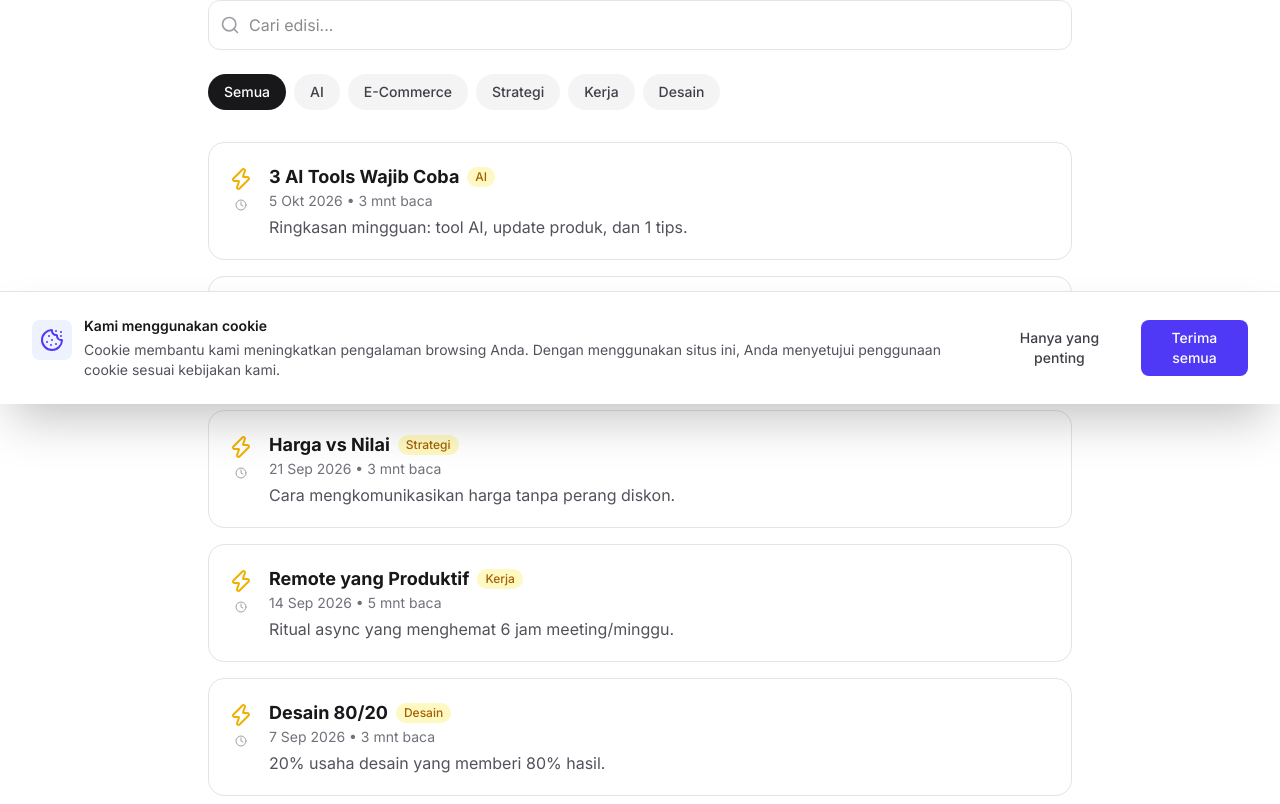
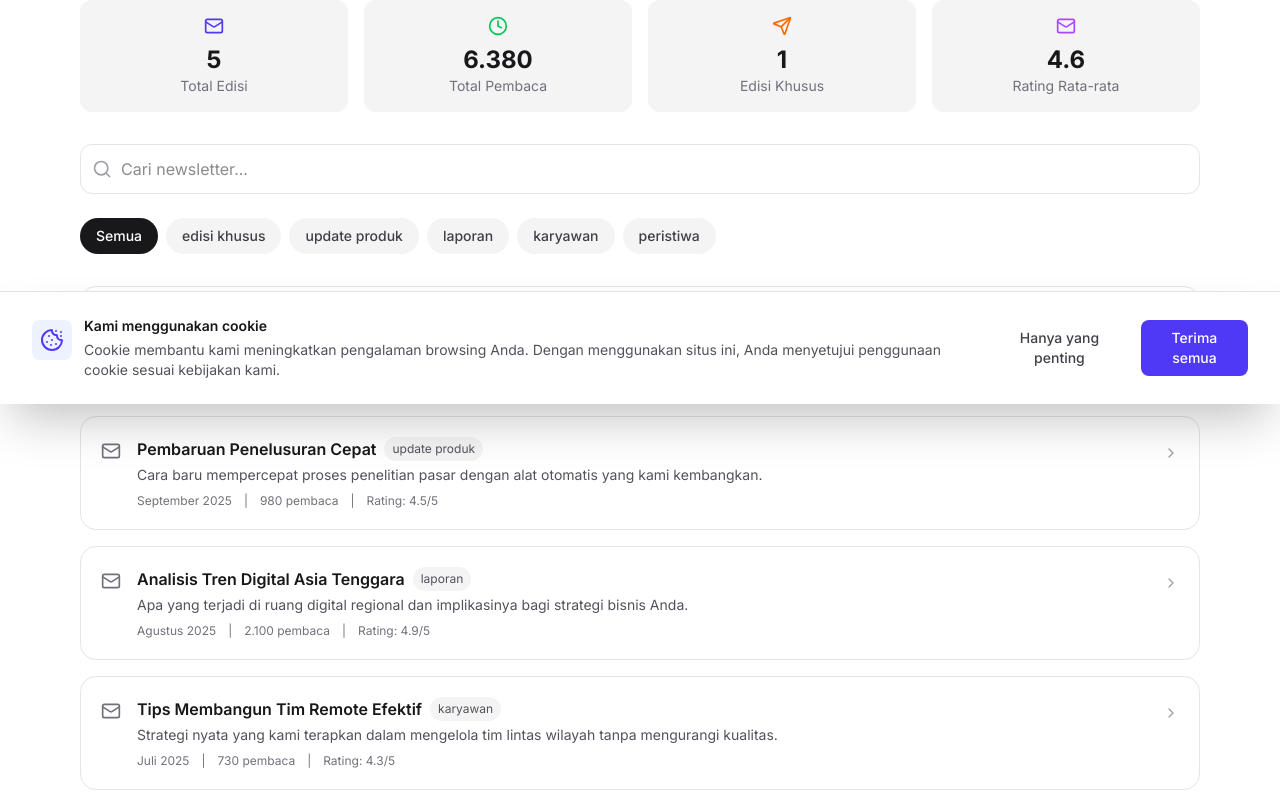
Before and after one commit to aryaapriawann-dev/XNXNV, a Next.js app: page /newsletter/digest in a window 1280 px wide. Shown: the part 396-1200 px from the top of the page. Built offline with nearby package versions, Linux system fonts and the light colour scheme.

Commit message:
feat(newsletter): add digest page with edition list and stats

```diff
--- a/src/app/newsletter/digest/page.tsx
+++ b/src/app/newsletter/digest/page.tsx
@@ -1,80 +1,186 @@
 "use client";
 import { useMemo, useState } from "react";
 import Link from "next/link";
-import { Search, Zap, ChevronRight, Clock, Bookmark, Share2 } from "lucide-react";
+import { Search, Mail, ChevronRight, Clock, Send } from "lucide-react";
 
-const EDISI = [
-  { id: "1", judul: "3 AI Tools Wajib Coba", tanggal: "5 Okt 2026", baca: "3 mnt", ringkasan: "Ringkasan mingguan: tool AI, update produk, dan 1 tips.", tag: "AI" },
-  { id: "2", judul: "Kenapa Checkout Gagal?", tanggal: "28 Sep 2026", baca: "4 mnt", ringkasan: "Data 1.000 transaksi dan cara memperbaikinya.", tag: "E-Commerce" },
-  { id: "3", judul: "Harga vs Nilai", tanggal: "21 Sep 2026", baca: "3 mnt", ringkasan: "Cara mengkomunikasikan harga tanpa perang diskon.", tag: "Strategi" },
-  { id: "4", judul: "Remote yang Produktif", tanggal: "14 Sep 2026", baca: "5 mnt", ringkasan: "Ritual async yang menghemat 6 jam meeting/minggu.", tag: "Kerja" },
-  { id: "5", judul: "Desain 80/20", tanggal: "7 Sep 2026", baca: "3 mnt", ringkasan: "20% usaha desain yang memberi 80% hasil.", tag: "Desain" },
+const EDITIONS = [
+  {
+    id: "1",
+    subject: "Panduan Keamanan Siber untuk UMKM",
+    excerpt: "Tips praktis melindungi bisnis Anda dari ancaman siber yang umum di tahun 2025.",
+    tag: "edisi khusus",
+    reads: 1420,
+    date: "Oktober 2025",
+    rating: 4.7,
+  },
+  {
+    id: "2",
+    subject: "Pembaruan Penelusuran Cepat",
+    excerpt: "Cara baru mempercepat proses penelitian pasar dengan alat otomatis yang kami kembangkan.",
+    tag: "update produk",
+    reads: 980,
+    date: "September 2025",
+    rating: 4.5,
+  },
+  {
+    id: "3",
+    subject: "Analisis Tren Digital Asia Tenggara",
+    excerpt: "Apa yang terjadi di ruang digital regional dan implikasinya bagi strategi bisnis Anda.",
+    tag: "laporan",
+    reads: 2100,
+    date: "Agustus 2025",
+    rating: 4.9,
+  },
+  {
+    id: "4",
+    subject: "Tips Membangun Tim Remote Efektif",
+    excerpt: "Strategi nyata yang kami terapkan dalam mengelola tim lintas wilayah tanpa mengurangi kualitas.",
+    tag: "karyawan",
+    reads: 730,
+    date: "Juli 2025",
+    rating: 4.3,
+  },
+  {
+    id: "5",
+    subject: "Ringkasan Konferensi Keamanan siber Nasional",
+    excerpt: "Temuan utama dan wawasan dari para pembicara di acara keamanan siber tingkat nasional kemarin.",
+    tag: "peristiwa",
+    reads: 1150,
+    date: "Juni 2025",
+    rating: 4.6,
+  },
 ];
 
-const TAGS = ["Semua", "AI", "E-Commerce", "Strategi", "Kerja", "Desain"];
+export default function ArchivePage() {
+  const [q, setQ] = useState("");
+  const [tagFilter, setTagFilter] = useState("semua");
 
-export default function DigestPage() {
-  const [q, setQ] = useState("");
-  const [tag, setTag] = useState("Semua");
-
-  const f = useMemo(() => {
-    const qc = q.toLowerCase();
-    return EDISI.filter((e) => {
-      const cocokTag = tag === "Semua" || e.tag === tag;
-      const cocokCari = (e.judul + e.ringkasan).toLowerCase().includes(qc);
-      return cocokTag && cocokCari;
+  const filtered = useMemo(() => {
+    const query = q.toLowerCase();
+    return EDITIONS.filter((edition) => {
+      const matchTag = tagFilter === "semua" || edition.tag === tagFilter;
+      const matchSearch = edition.subject.toLowerCase().includes(query) ||
+        edition.excerpt.toLowerCase().includes(query);
+      return matchTag && matchSearch;
     });
-  }, [q, tag]);
+  }, [q, tagFilter]);
 
   return (
     <div className="flex flex-col min-h-screen">
       <section className="py-20 bg-zinc-900 text-white text-center">
         <div className="max-w-4xl mx-auto px-4">
           <p className="text-sm uppercase tracking-widest text-zinc-400 mb-3">Newsletter</p>
-          <h1 className="text-4xl sm:text-5xl font-bold mb-4">Ringkasan Mingguan</h1>
-          <p className="text-lg text-zinc-300">Intisari 5 menit setiap Senin pagi.</p>
+          <h1 className="text-4xl sm:text-5xl font-bold mb-4">Arsip Newsletter</h1>
+          <p className="text-lg text-zinc-300">Kumpulan newsletter yang pernah kami kirimkan ke Anda.</p>
         </div>
       </section>
 
       <section className="py-12 bg-white dark:bg-slate-950">
-        <div className="max-w-4xl mx-auto px-4">
+        <div className="max-w-6xl mx-auto px-4">
+          <div className="grid grid-cols-1 sm:grid-cols-4 gap-4 mb-8">
+            <div className="p-4 rounded-xl bg-zinc-100 dark:bg-slate-800 text-center">
+              <Mail className="w-5 h-5 text-indigo-600 mx-auto mb-2" />
+              <p className="text-2xl font-bold text-zinc-900 dark:text-white">{EDITIONS.length}</p>
+              <p className="text-sm text-zinc-500">Total Edisi</p>
+            </div>
+            <div className="p-4 rounded-xl bg-zinc-100 dark:bg-slate-800 text-center">
+              <Clock className="w-5 h-5 text-green-500 mx-auto mb-2" />
+              <p className="text-2xl font-bold text-zinc-900 dark:text-white">
+                {EDITIONS.reduce((acc, e) => acc + e.reads, 0).toLocaleString("id-ID")}
+              </p>
+              <p className="text-sm text-zinc-500">Total Pembaca</p>
+            </div>
+            <div className="p-4 rounded-xl bg-zinc-100 dark:bg-slate-800 text-center">
+              <Send className="w-5 h-5 text-orange-500 mx-auto mb-2" />
+              <p className="text-2xl font-bold text-zinc-900 dark:text-white">
+                {EDITIONS.filter((e) => e.tag === "edisi khusus").length}
+              </p>
+              <p className="text-sm text-zinc-500">Edisi Khusus</p>
+            </div>
+            <div className="p-4 rounded-xl bg-zinc-100 dark:bg-slate-800 text-center">
+              <Mail className="w-5 h-5 text-purple-500 mx-auto mb-2" />
+              <p className="text-2xl font-bold text-zinc-900 dark:text-white">
+                {(EDITIONS.reduce((acc, e) => acc + e.rating, 0) / EDITIONS.length).toFixed(1)}
+              </p>
+              <p className="text-sm text-zinc-500">Rating Rata-rata</p>
+            </div>
+          </div>
+
           <div className="relative mb-6">
             <Search className="absolute left-3 top-1/2 -translate-y-1/2 h-5 w-5 text-zinc-400" />
-            <input value={q} onChange={(e) => setQ(e.target.value)} placeholder="Cari edisi..."
-              className="w-full pl-10 pr-4 py-3 rounded-xl border border-zinc-200 dark:border-slate-700 bg-white dark:bg-slate-900 text-zinc-900 dark:text-white" />
+            <input
+              value={q}
+              onChange={(e) => setQ(e.target.value)}
+              placeholder="Cari newsletter..."
+              className="w-full pl-10 pr-4 py-3 rounded-xl border border-zinc-200 dark:border-slate-700 bg-white dark:bg-slate-900 text-zinc-900 dark:text-white"
+            />
           </div>
+
           <div className="flex flex-wrap gap-2 mb-8">
-            {TAGS.map((t) => (
-              <button key={t} onClick={() => setTag(t)}
-                className={`px-4 py-2 rounded-full text-sm font-medium transition-colors ${tag === t ? "bg-zinc-900 text-white dark:bg-white dark:text-zinc-900" : "bg-zinc-100 text-zinc-700 dark:bg-slate-800 dark:text-zinc-300"}`}>{t}</button>
+            <button
+              onClick={() => setTagFilter("semua")}
+              className={`px-4 py-2 rounded-full text-sm font-medium transition-colors ${
+                tagFilter === "semua"
+                  ? "bg-zinc-900 text-white dark:bg-white dark:text-zinc-900"
+                  : "bg-zinc-100 text-zinc-700 dark:bg-slate-800 dark:text-zinc-300"
+              }`}
+            >
+              Semua
+            </button>
+            {["edisi khusus", "update produk", "laporan", "karyawan", "peristiwa"].map((tag) => (
+              <button
+                key={tag}
+                onClick={() => setTagFilter(tag)}
+                className={`px-4 py-2 rounded-full text-sm font-medium transition-colors ${
+                  tagFilter === tag
+                    ? "bg-zinc-900 text-white dark:bg-white dark:text-zinc-900"
+                    : "bg-zinc-100 text-zinc-700 dark:bg-slate-800 dark:text-zinc-300"
+                }`}
+              >
+                {tag}
+              </button>
             ))}
           </div>
 
-          <ul className="space-y-4">
-            {f.map((e) => (
-              <li key={e.id} className="group flex items-start gap-4 p-5 rounded-2xl border border-zinc-200 dark:border-slate-800 bg-white dark:bg-slate-900 hover:border-zinc-400 transition-colors">
-                <div className="shrink-0 mt-1 flex flex-col items-center gap-1">
-                  <Zap className="h-6 w-6 text-yellow-500" />
-                  <Clock className="h-3 w-3 text-zinc-400 mt-1" />
+          <div className="space-y-4">
+            {filtered.map((edition) => (
+              <article
+                key={edition.id}
+                className="flex gap-4 p-5 rounded-2xl border border-zinc-200 dark:border-slate-800 bg-white dark:bg-slate-900 hover:shadow-md transition-shadow"
+              >
+                <Mail className="w-5 h-5 text-zinc-500 shrink-0 mt-1" />
+                <div className="flex-1 min-w-0">
+                  <div className="flex items-center gap-2 flex-wrap mb-1">
+                    <h3 className="font-semibold text-zinc-900 dark:text-white">{edition.subject}</h3>
+                    <span className="text-xs px-2 py-1 rounded-full bg-zinc-100 dark:bg-slate-800 text-zinc-600 dark:text-zinc-300">
+                      {edition.tag}
+                    </span>
+                  </div>
+                  <p className="text-sm text-zinc-600 dark:text-zinc-400 mb-2">{edition.excerpt}</p>
+                  <div className="flex items-center gap-3 text-xs text-zinc-500 dark:text-zinc-400">
+                    <span>{edition.date}</span>
+                    <span>|</span>
+                    <span>{edition.reads.toLocaleString("id-ID")} pembaca</span>
+                    <span>|</span>
+                    <span>Rating: {edition.rating}/5</span>
+                  </div>
                 </div>
-                <div className="flex-1 min-w-0">
-                  <div className="flex items-center gap-2 flex-wrap">
-                    <h2 className="text-lg font-bold text-zinc-900 dark:text-white">{e.judul}</h2>
-                    <span className="px-2 py-0.5 rounded-full bg-yellow-100 text-yellow-700 dark:bg-yellow-900/30 dark:text-yellow-400 text-xs font-medium">{e.tag}</span>
-                  </div>
-                  <p className="text-sm text-zinc-500 mb-1">{e.tanggal} • {e.baca} baca</p>
-                  <p className="text-zinc-600 dark:text-zinc-400">{e.ringkasan}</p>
-                </div>
-                <div className="shrink-0 flex flex-col gap-2 opacity-0 group-hover:opacity-100 transition-opacity">
-                  <button className="p-1.5 rounded-lg hover:bg-zinc-100 dark:hover:bg-slate-800" aria-label="Bookmark"><Bookmark className="h-4 w-4 text-zinc-400" /></button>
-                  <button className="p-1.5 rounded-lg hover:bg-zinc-100 dark:hover:bg-slate-800" aria-label="Share"><Share2 className="h-4 w-4 text-zinc-400" /></button>
-                </div>
-              </li>
+                <ChevronRight className="w-4 h-4 text-zinc-400 shrink-0 mt-2" />
+              </article>
             ))}
-          </ul>
-          {f.length === 0 && <p className="text-center text-zinc-500 py-12">Tidak ada edisi yang cocok.</p>}
+          </div>
+
+          {filtered.length === 0 && (
+            <p className="text-center text-zinc-500 py-12">Tidak ada newsletter yang ditemukan.</p>
+          )}
+
           <div className="flex justify-center mt-12">
-            <Link href="/newsletter/archive" className="inline-flex items-center gap-2 px-6 py-3 bg-zinc-900 text-white rounded-full font-semibold hover:bg-zinc-700 transition-colors">Semua Arsip <ChevronRight className="h-5 w-5" /></Link>
+            <Link
+              href="/newsletter/digest"
+              className="inline-flex items-center gap-2 px-6 py-3 bg-zinc-900 text-white rounded-full font-semibold hover:bg-zinc-700 transition-colors"
+            >
+              Lihat Digest <ChevronRight className="h-5 w-5" />
+            </Link>
           </div>
         </div>
       </section>
```
